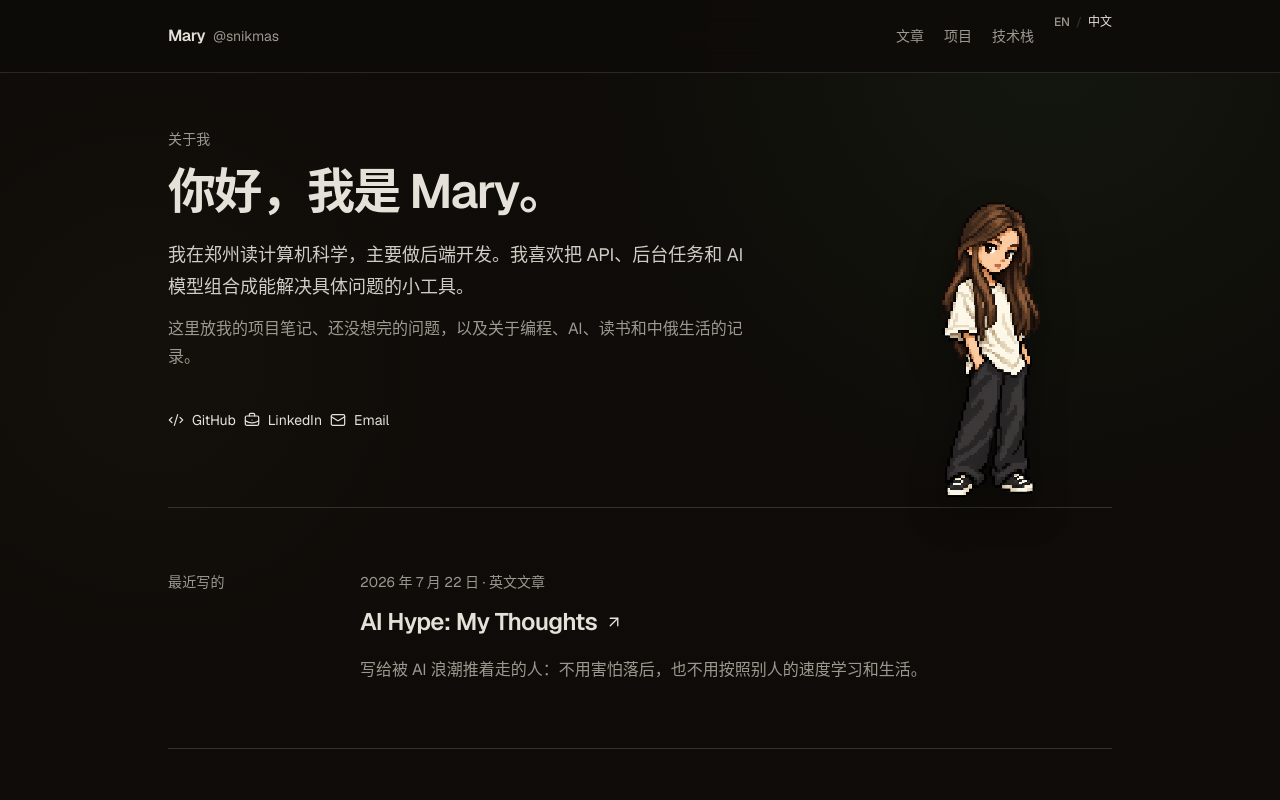
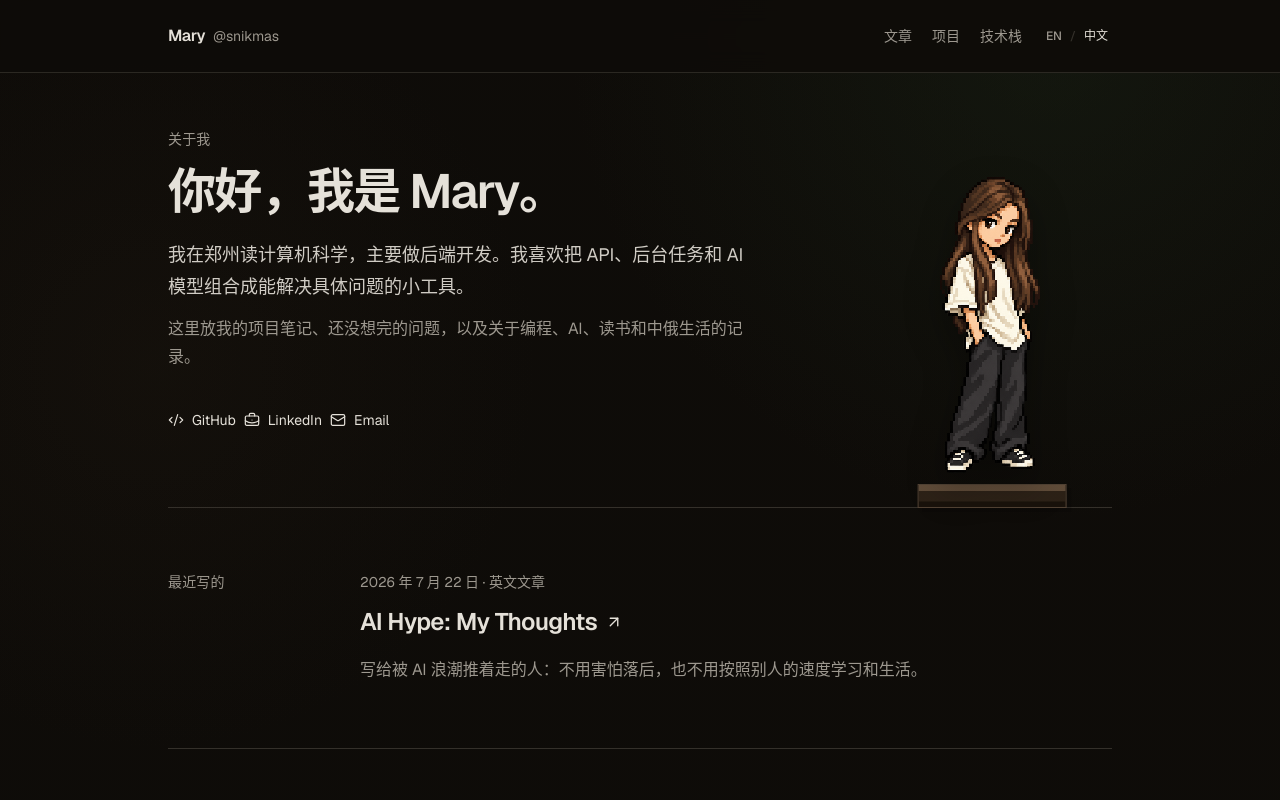
Before and after one commit to snikmas/snikmas, a Next.js app: page /zh in a window 1280 px wide. Shown: the top 800 px of the page. Built offline with nearby package versions, Linux system fonts and the light colour scheme.

Commit message:
fix: align homepage header and avatar
Center the language switch, add a small pixel platform, and remove the redundant footer credit.

```diff
--- a/app/globals.css
+++ b/app/globals.css
@@ -131,7 +131,29 @@
   .avatar-sprite {
     filter: drop-shadow(0 16px 18px oklch(0 0 0 / 0.32));
     image-rendering: pixelated;
-    transform: translateY(1px);
+    position: relative;
+    z-index: 1;
+    transform: translateY(-1.5rem);
+  }
+
+  .avatar-step {
+    position: absolute;
+    z-index: 0;
+    bottom: -1px;
+    left: 50%;
+    width: 62%;
+    height: 1.5rem;
+    border: 1px solid oklch(0.39 0.03 65);
+    background: linear-gradient(
+      to bottom,
+      oklch(0.43 0.04 65) 0 0.4rem,
+      oklch(0.26 0.025 65) 0.4rem 100%
+    );
+    box-shadow:
+      inset 0 -0.35rem 0 oklch(0.19 0.018 65),
+      0.3rem 0.25rem 0 oklch(0 0 0 / 0.16);
+    image-rendering: pixelated;
+    transform: translateX(-50%);
   }
 
   .project-row {
--- a/components/site/data.ts
+++ b/components/site/data.ts
@@ -29,7 +29,6 @@ export const siteCopy = {
     toolkitNote: 'The tools behind the projects above. I list what I use, not every library I have opened once.',
     openProject: 'Open project',
     articleLanguage: 'English article',
-    footer: 'Built and written by Mary.',
   },
   zh: {
     localeName: '中文',
@@ -51,7 +50,6 @@ export const siteCopy = {
     toolkitNote: '这些技术都用在上面的项目里。我只列常用的，不把碰过一次的库也塞进来。',
     openProject: '查看项目',
     articleLanguage: '英文文章',
-    footer: '由 Mary 设计、编写并维护。',
   },
 } satisfies Record<Locale, object>
 
--- a/components/site/home-page.tsx
+++ b/components/site/home-page.tsx
@@ -57,11 +57,11 @@ export function HomePage({ locale }: { locale: Locale }) {
             <Link
               href={alternateHref}
               hrefLang={isChinese ? 'en' : 'zh-CN'}
-              className="language-switch min-h-11 text-xs font-medium"
+              className="language-switch inline-flex min-h-11 items-center gap-2 whitespace-nowrap px-1 text-xs font-medium"
               aria-label={isChinese ? 'Switch to English' : '切换到中文'}
             >
               <span className={isChinese ? 'text-muted-foreground' : 'text-foreground'}>EN</span>
-              <span aria-hidden="true" className="mx-1.5 text-border">/</span>
+              <span aria-hidden="true" className="text-border">/</span>
               <span className={isChinese ? 'text-foreground' : 'text-muted-foreground'}>中文</span>
             </Link>
           </div>
@@ -105,6 +105,7 @@ export function HomePage({ locale }: { locale: Locale }) {
                 sizes="(min-width: 1024px) 240px, (min-width: 768px) 208px, 176px"
                 className="avatar-sprite h-full w-full object-contain object-bottom"
               />
+              <div className="avatar-step" aria-hidden="true" />
             </div>
           </div>
         </section>
@@ -168,9 +169,8 @@ export function HomePage({ locale }: { locale: Locale }) {
           </dl>
         </Section>
 
-        <footer className="flex flex-wrap items-center justify-between gap-3 border-t border-border py-6 text-sm text-muted-foreground">
+        <footer className="border-t border-border py-6 text-sm text-muted-foreground">
           <span>© 2026 {owner.name}</span>
-          <span>{copy.footer}</span>
         </footer>
       </main>
     </div>
```
